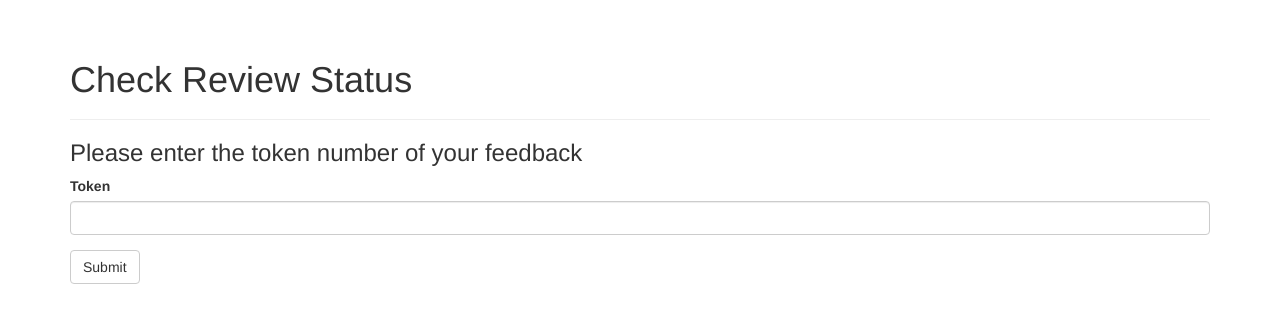
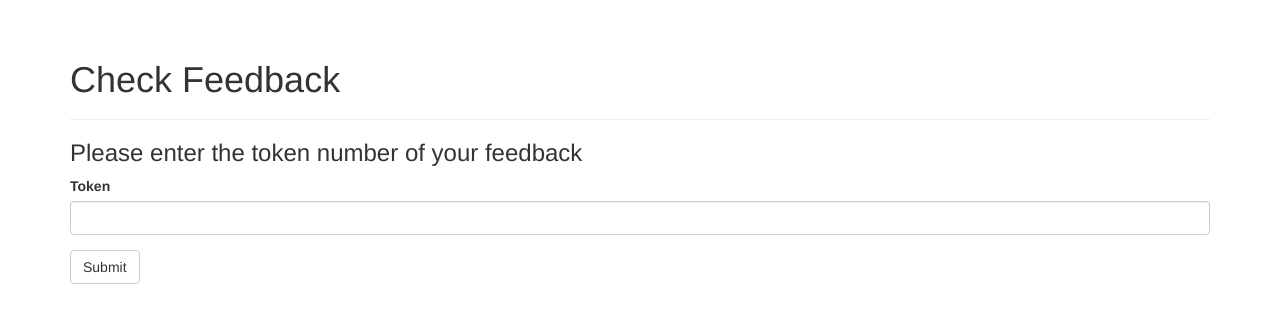
Before and after one commit to SuYehTarn/CS651-Group8-Feedback_Forum, a Flask app: page /check in a window 1280 px wide. Shown: the part 52-375 px from the top of the page. Run offline with Flask 2, Linux system fonts and the light colour scheme; some libraries are stand-ins or nearby versions.

Commit message:
some refinements; check feedback functionality; email functionality;

```diff
--- a/app/Templates/main/check.html
+++ b/app/Templates/main/check.html
@@ -1,8 +1,8 @@
 {% extends "frontend.html" %}
 
-{% block subtitle %}- Check Review Status{% endblock %}
+{% block subtitle %}- Check Feedback{% endblock %}
 
-{% block page_header %}Check Review Status{% endblock %}
+{% block page_header %}Check Feedback{% endblock %}
 
 {% block page_content %}
 
--- /dev/null
+++ b/app/Templates/main/mail/new_feedback.html
@@ -0,0 +1,4 @@
+<h1>Thank you for your feedback</h1>
+<p> Token number: <b>{{ token }}</b></p>
+<p>You can check the review status with this token in the Feedback Forum -> Check feedback.</p>
+<p>This email is automatically sent. Please do not reply this email.</p>
--- /dev/null
+++ b/app/Templates/main/mail/new_feedback.txt
@@ -0,0 +1,4 @@
+Thank you for your feedback.
+Token number: {{ token }}
+You can check the review status with this token in the Feedback Forum -> Check feedback.
+This email is automatically sent. Please do not reply this email.
--- a/app/__init__.py
+++ b/app/__init__.py
@@ -5,7 +5,7 @@ from flask_sqlalchemy import SQLAlchemy
 from flask_bootstrap import Bootstrap
 from flask_migrate import Migrate
 from flask_login import LoginManager
-from flask_wtf.csrf import CSRFProtect
+from flask_mail import Mail
 
 from config import config
 
@@ -13,7 +13,7 @@ db = SQLAlchemy()
 bootstrap = Bootstrap()
 migrate = Migrate()
 login_manager = LoginManager()
-#csrf = CSRFProtect()
+mail = Mail()
 login_manager.login_view = 'auth.login'
 
 
@@ -27,7 +27,7 @@ def create_app(config_name):
     bootstrap.init_app(app)
     migrate.init_app(app)
     login_manager.init_app(app)
-    #csrf.init_app(app)
+    mail.init_app(app)
 
     from .main import main as main_blueprint
     app.register_blueprint(main_blueprint)
--- a/app/admin/views.py
+++ b/app/admin/views.py
@@ -45,6 +45,7 @@ def read_feedback(feedback_id):
         feedback.response = form.response.data
         feedback.review_status_id = form.review_status.data
         db.session.commit()
+        flash('Modification saved.')
 
     # set default values
     form.review_status.default = feedback.review_status_id
--- a/app/main/forms.py
+++ b/app/main/forms.py
@@ -1,7 +1,7 @@
 """Module contains the flask forms for Main blueprint
 """
 from flask_wtf import FlaskForm
-from wtforms import  StringField, TextAreaField, SubmitField
+from wtforms import  StringField, TextAreaField, SubmitField, IntegerField
 from wtforms.validators import DataRequired, Email, Length
 
 
@@ -29,5 +29,8 @@ class FeedbackResponse(FlaskForm):
     """The class of the flask for for presenting
     the feedback information to the client
     """
-    Status = StringField('Status')
-    Response = StringField('Response')
+    id = IntegerField(render_kw={'disabled': ""})
+    title = StringField(render_kw={'disabled': ""})
+    content = TextAreaField(render_kw={'disabled': ""})
+    Status = StringField(render_kw={'disabled': ""})
+    Response = StringField(render_kw={'disabled': ""})
--- a/app/main/views.py
+++ b/app/main/views.py
@@ -1,12 +1,15 @@
 """The module of the routes of the Main blueprint
 """
-from flask import render_template, flash, session
+from flask import render_template, flash
 from sqlalchemy.exc import SQLAlchemyError
 
 from app import db
 from app.main import main
 from app.models.feedback import Feedback
+from app.models.review_status import ReviewStatus
 from app.main.forms import FeedbackForm, FeedbackCheck, FeedbackResponse
+
+from app.email import send_email
 
 
 @main.route('/', methods=['GET', 'POST'])
@@ -27,6 +30,11 @@ def index():
             committed_feedback = Feedback.query \
                 .filter_by(**data).first()
             token = committed_feedback.token
+
+            send_email(data['email'],
+                       'Thank you for your feedback.',
+                       'main/mail/new_feedback',
+                       token=token)
 
             flash('Your Feedback is added Successfully')
             return render_template('/main/success.html',
@@ -52,9 +60,20 @@ def check():
     """
     form = FeedbackCheck()
     if form.validate_on_submit():
-        session['Token'] = form.Token.data
-        return render_template('/main/response.html',
-                               form=FeedbackResponse())
+        token = form.Token.data
+        feedback = Feedback.query.filter_by(token=token).first()
+        if feedback is not None:
+            feedback_response = FeedbackResponse()
+            status = ReviewStatus.query \
+                .filter_by(id=feedback.review_status_id).first()
+            feedback_response.Status.default = status.name
+            feedback_response.Response.default = feedback.response
+            feedback_response.id.default = feedback.id
+            feedback_response.title.default = feedback.title
+            feedback_response.content.default = feedback.content
+            feedback_response.process()
+            return render_template('/main/response.html',
+                                   form=feedback_response)
+        flash('Feedback not found.')
     return render_template('/main/check.html',
-                           form=form,
-                           name=session.get('Token'))
+                           form=form)
--- a/app/models/feedback.py
+++ b/app/models/feedback.py
@@ -60,7 +60,7 @@ class Feedback(db.Model):
 
     @token.setter
     def token(self, _data=None) -> None:
-        self._token = uuid.uuid4().bytes
+        self._token = str(uuid.uuid4().int)
         assert len(self._token) <= 64, 'exceed the token length limit of 64.'
 
     token = synonym('_token', descriptor=token)
--- a/config.py
+++ b/config.py
@@ -16,8 +16,7 @@ class Config:
     MAIL_USERNAME = os.environ.get('MAIL_USERNAME')
     MAIL_PASSWORD = os.environ.get('MAIL_PASSWORD')
     FEEDBACK_FORUM_MAIL_SUBJECT_PREFIX = '[Feedback Forum]'
-    FEEDBACK_FORUM_MAIL_SENDER = 'Feedback Forum Admin <cs651-group8@gmail.com>'
-    FEEDBACK_FORUM_ADMIN = os.environ.get('FEEDBACK_FORUM_ADMIN')
+    FEEDBACK_FORUM_MAIL_SENDER = 'Feedback Forum'
 
     # DataBase
     SQLALCHEMY_TRACK_MODIFICATIONS = False
```
Also changed, not shown: app/email.py (+25 -0 lines), tests/test_review.py (+16 -7 lines).
